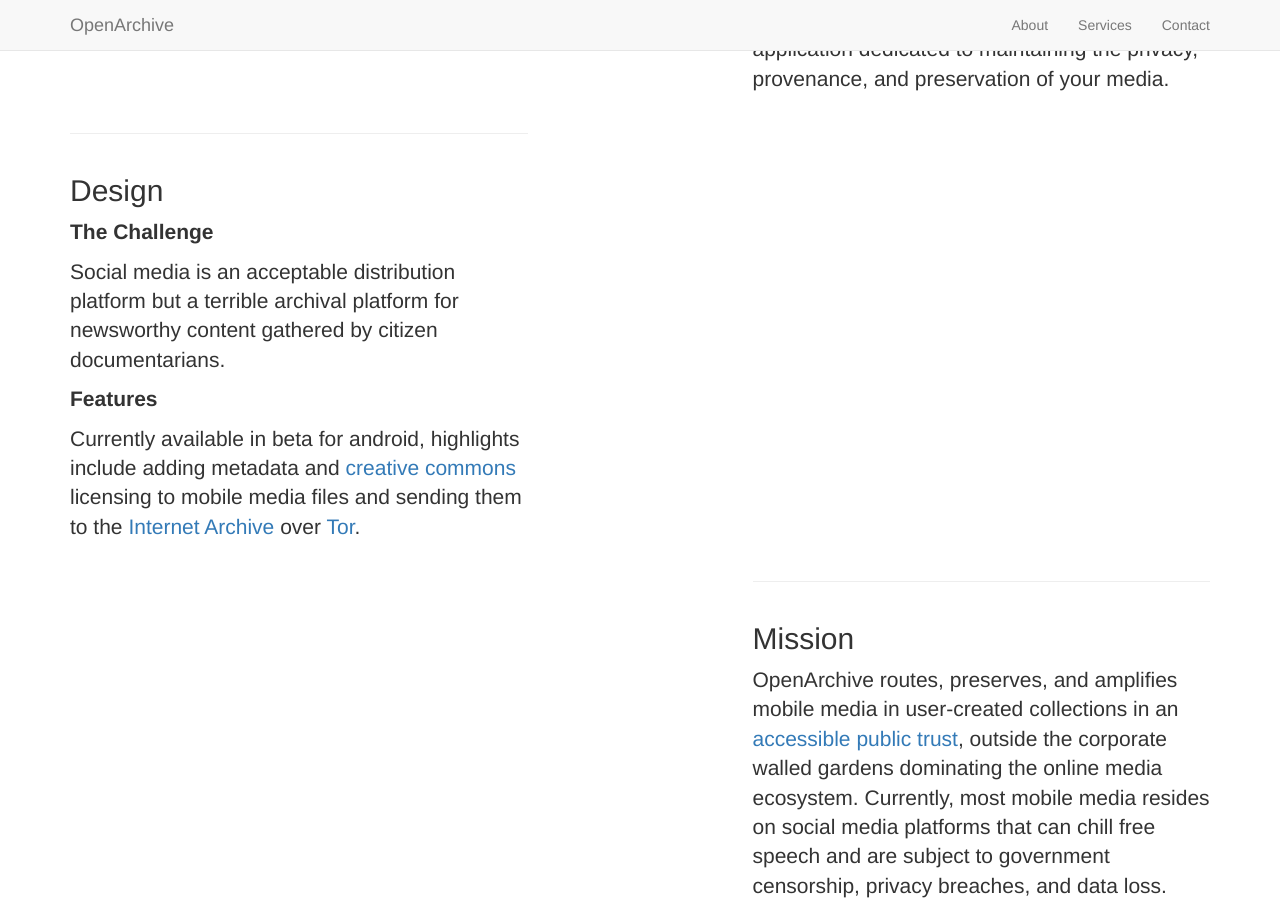
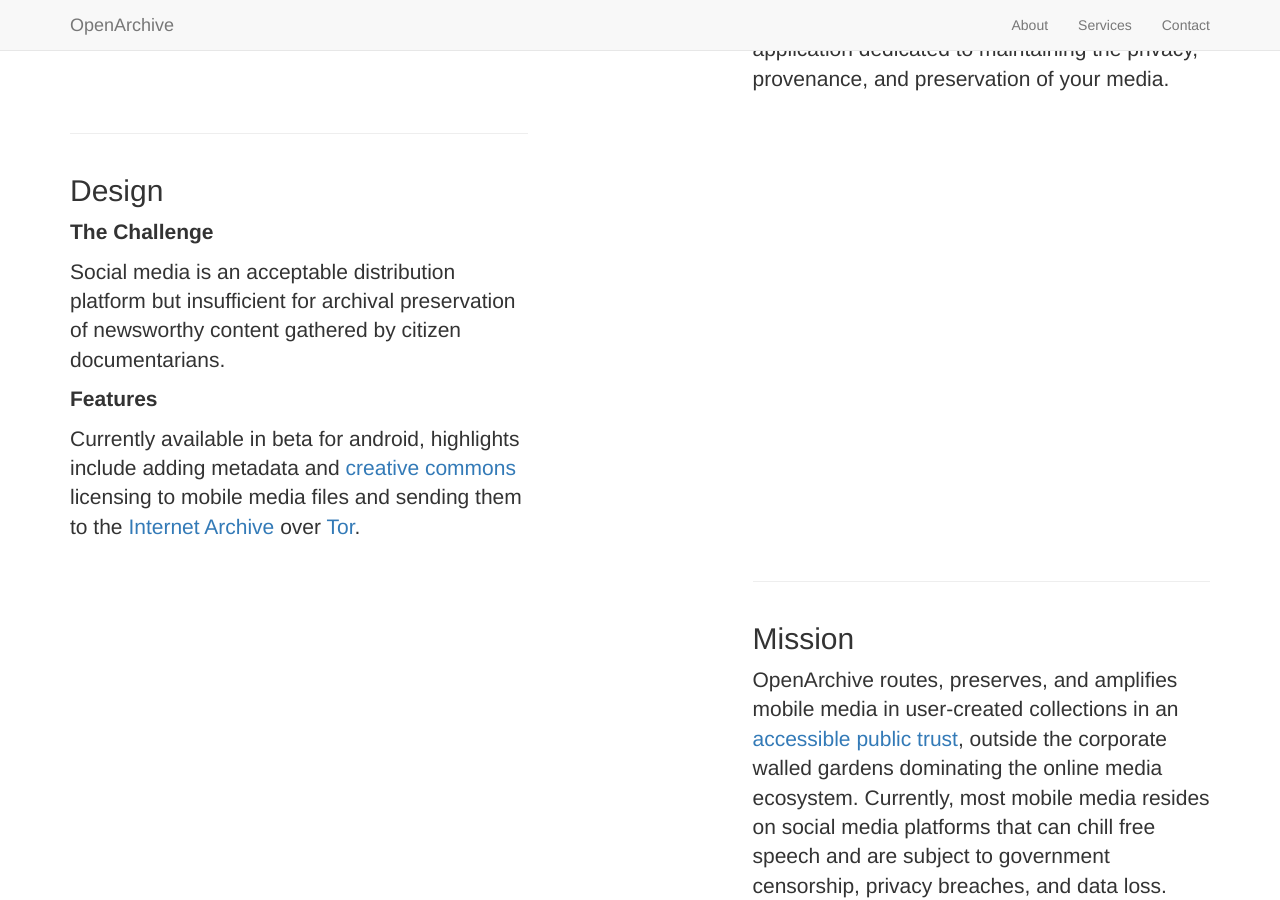
Before and after one commit to mattl/open-archive.org, a Jekyll site: the page built from _posts/2014-09-22-services-2.markdown, in a window 1280 px wide and 900 px high, scrolled down 312 px. Built offline with Jekyll 4.4.1, drawn with Linux system fonts in a browser that asks for light colours; nearby versions of some CDN libraries; library files that are not in the unit come from our copies.

Commit message:
Update 2014-09-22-services-2.markdown

```diff
--- a/_posts/2014-09-22-services-2.markdown
+++ b/_posts/2014-09-22-services-2.markdown
@@ -7,7 +7,7 @@
 ---
 
 <b>The Challenge</b>
-<p>Social media is an acceptable distribution platform but a terrible archival platform for newsworthy content gathered by citizen documentarians.</p>
+<p>Social media is an acceptable distribution platform but insufficient for archival preservation of newsworthy content gathered by citizen documentarians.</p>
 
 <b>Features</b>
 
```
